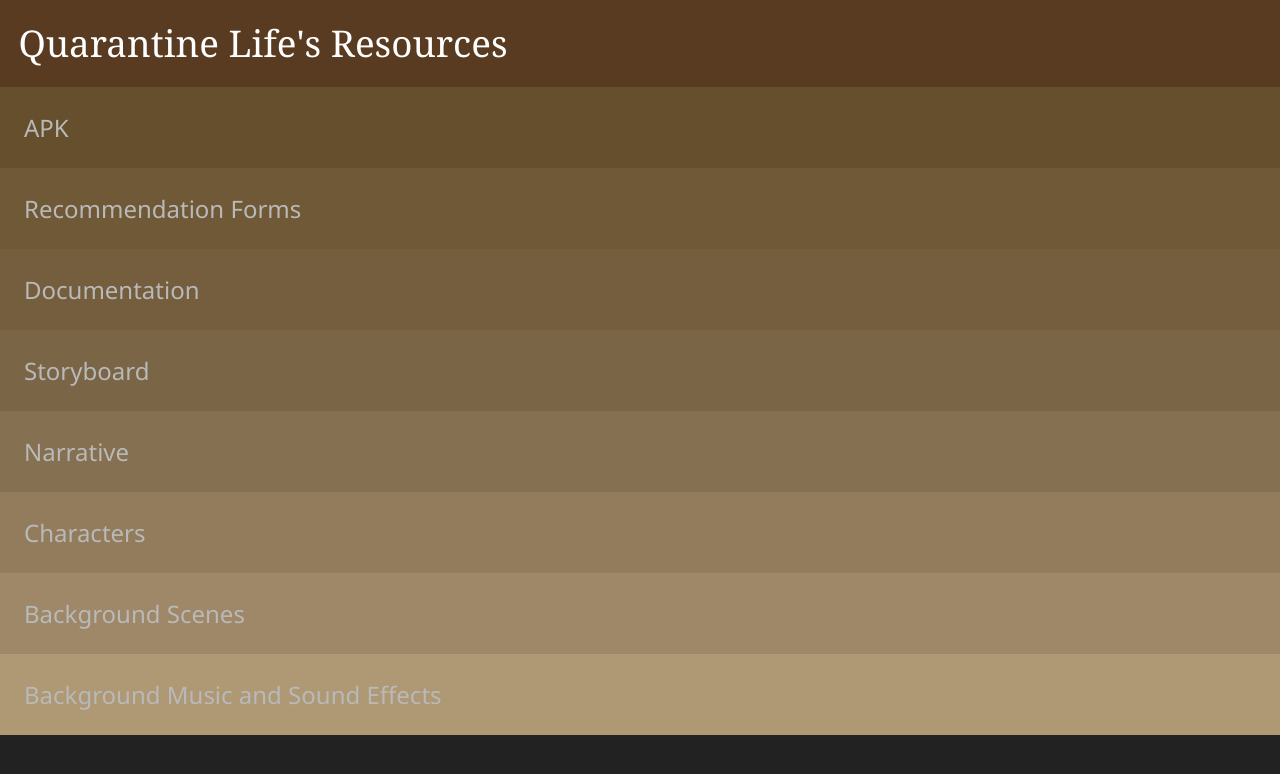
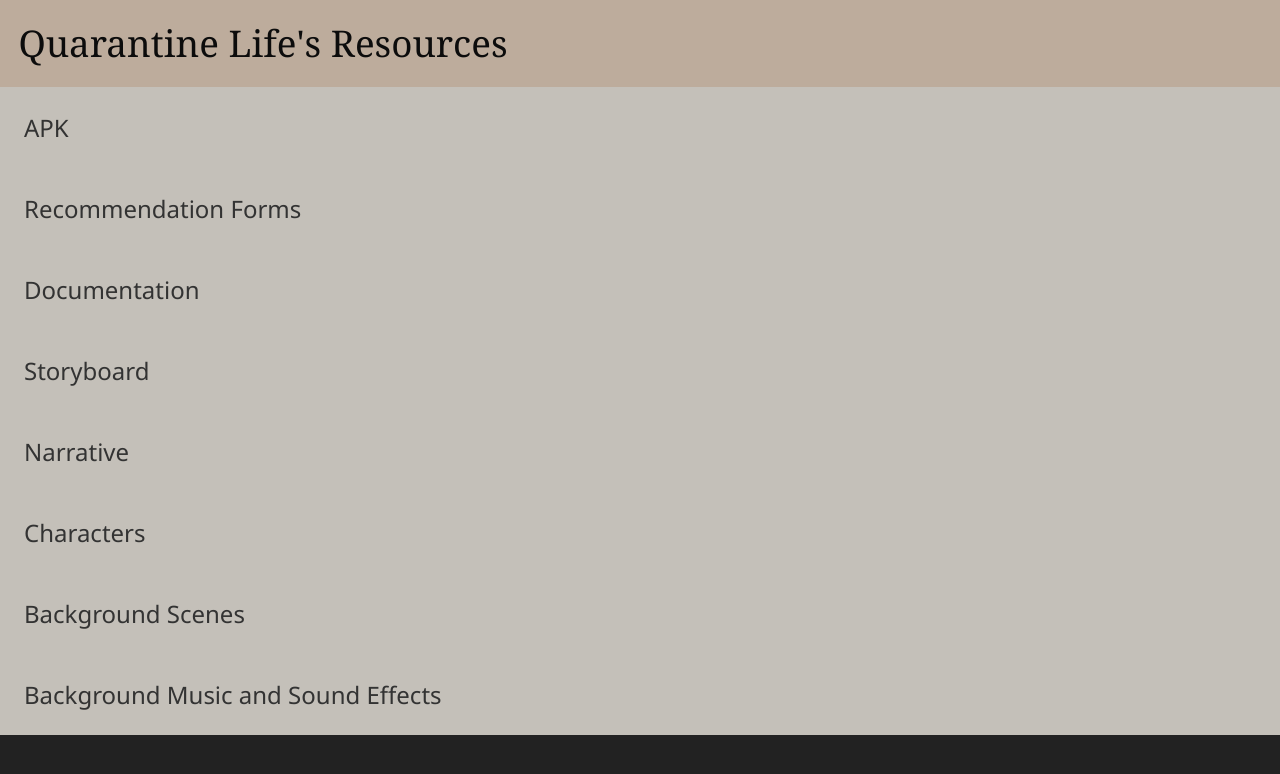
Before and after one commit to turtle-master16/ql-resources, a plain HTML site: page index.html in a window 1280 px wide. Drawn offline with Linux system fonts and the light colour scheme.

Commit message:
update styles

```diff
--- a/styles.css
+++ b/styles.css
@@ -7,53 +7,22 @@ body {
 
 .page-heading {
     padding: 0.5em 0.5em;
-    background-color: rgb(88, 59, 32);
-    color: #fff;
+    background-color: rgb(189, 172, 156);
+    color: rgb(12, 12, 12);
     font-family: Georgia, 'Times New Roman', Times, serif;
     font-size: 2.3em;
 }
 
 a {
     padding: 1em;
-    color: rgb(185, 185, 185);
+    background-color: rgb(196, 192, 185);
+    color: rgb(51, 51, 51);
     font-size: 1.5em;
     text-decoration: none;
     display: block;
 }
 
-a:nth-of-type(1) {
-    background-color: #664f2d;
+a:hover {
+    background-color: rgb(148, 182, 196);
+    color: rgb(0, 0, 0);
 }
-
-a:nth-of-type(2) {
-    background-color: #705936;
-}
-
-a:nth-of-type(3) {
-    background-color: #745e3d;
-}
-
-a:nth-of-type(4) {
-    background-color: #7a6647;
-}
-
-a:nth-of-type(5) {
-    background-color: #857051;
-}
-
-a:nth-of-type(6) {
-    background-color: #927c5c;
-}
-
-a:nth-of-type(7) {
-    background-color: #9e8867;
-}
-
-a:nth-of-type(8) {
-    background-color: #af9874;
-}
-
-a:hover {
-    background-color: rgb(70, 120, 139);
-    color: rgb(255, 255, 255);
-}
```
